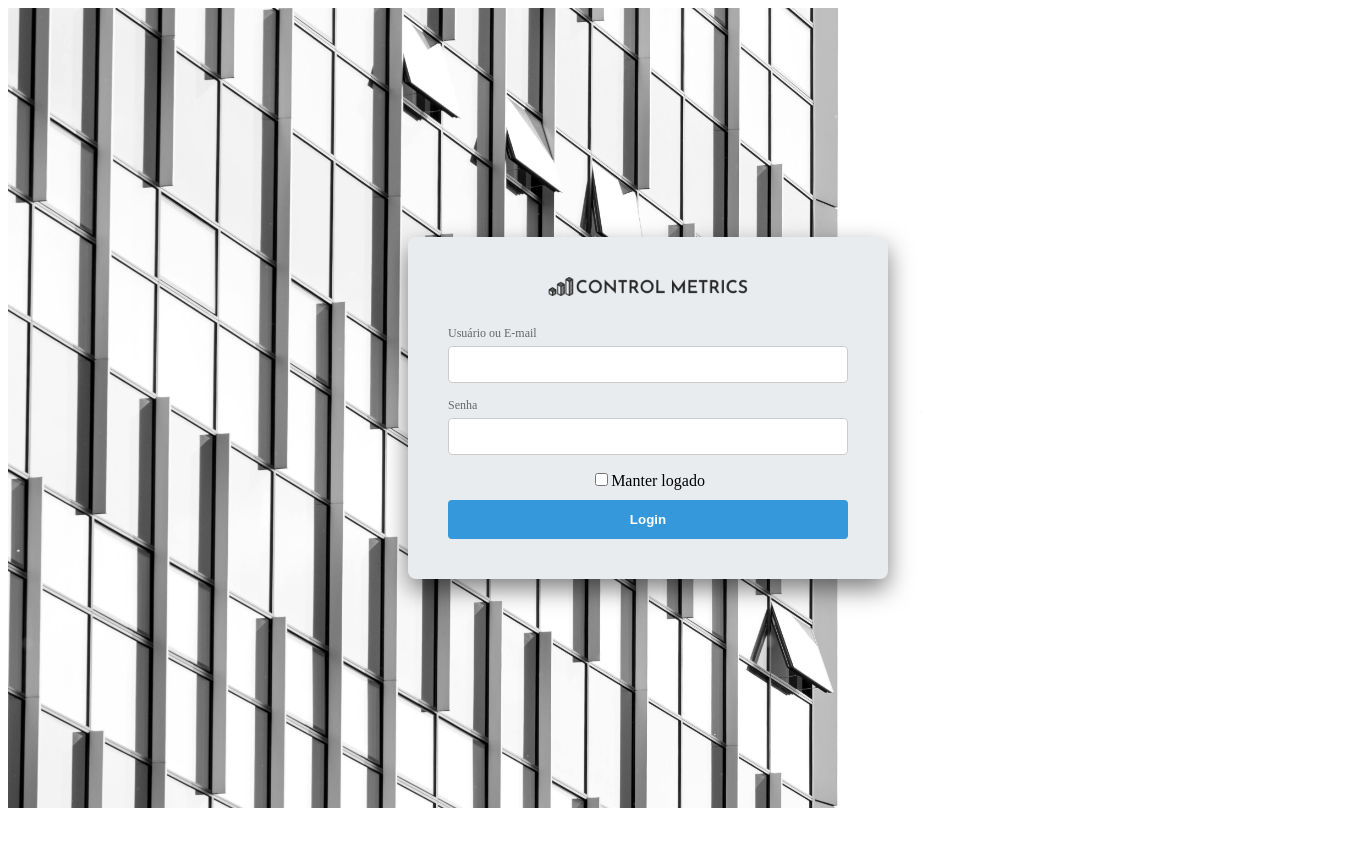
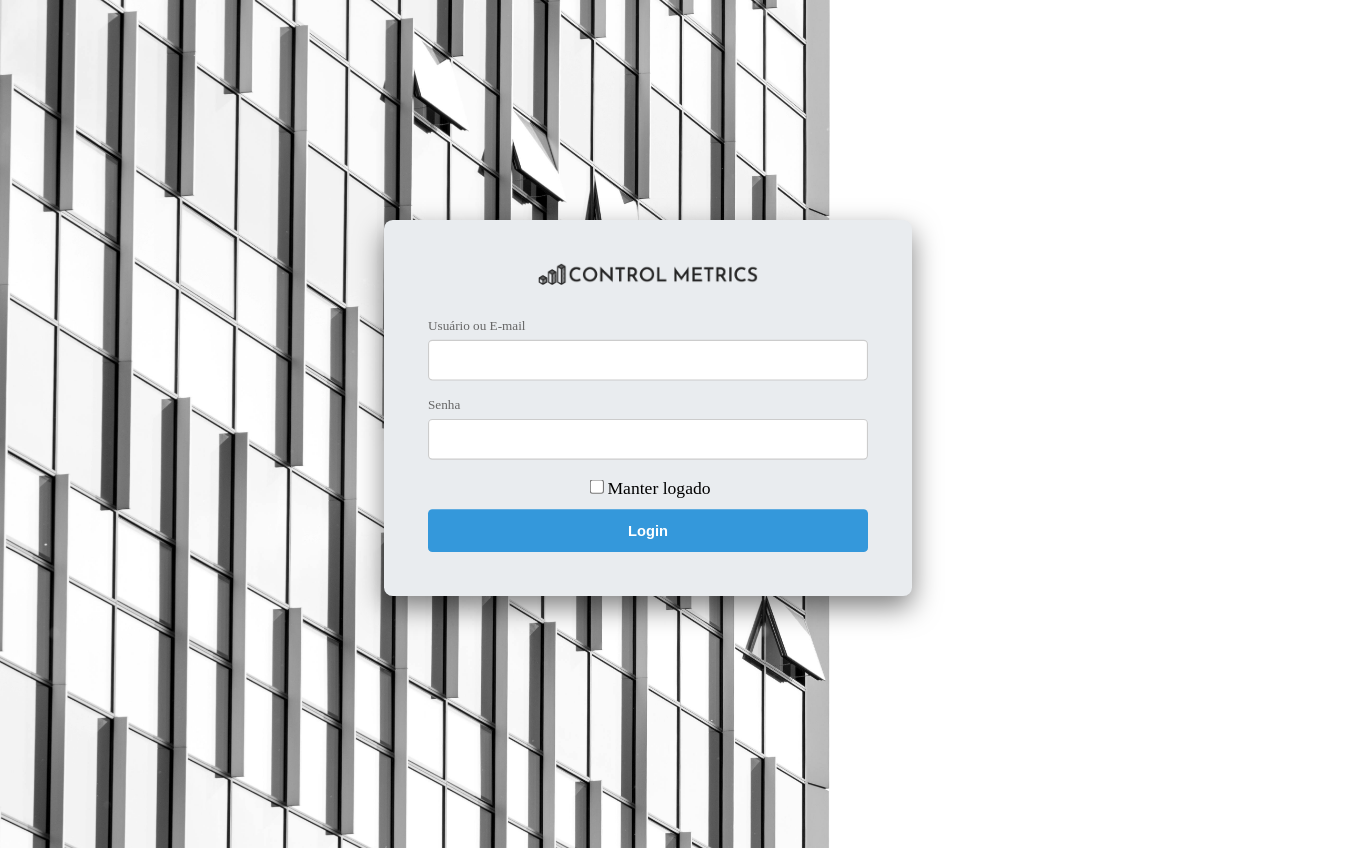
Before and after one commit to Heliferreira/funil-de-vendas-, a React (Vite) app in the folder client/: page / in a window 1280 px wide. Shown: the whole page, 1352 px wide, since content can reach past the window. Before the commit the page ends 816 px from the top, so only its background shows below. Built offline with nearby package versions, Linux system fonts and the light colour scheme; the HTML template or start-up script is replaced by a standard one.

Commit message:
fix: ajuste de zoom no fundo e correcao das faixas pretas

```diff
--- a/client/src/login.css
+++ b/client/src/login.css
@@ -6,11 +6,14 @@
   align-items: center;
   background-color: #000;
   background-image: url('./assets/fundoLogin.jpg');
-  /* ZOOM: Aumentado para 115% para remover as bordas brancas da imagem */
-  background-size: 115%;
+
+  /* SOLUÇÃO PARA O ZOOM SEM FAIXAS PRETAS */
+  background-size: cover;    /* Primeiro garante que cobre tudo */
+  transform: scale(1.1);     /* Dá o zoom de 10% no elemento inteiro */
   background-position: center;
   background-repeat: no-repeat;
-  overflow: hidden; /* Garante que o zoom não crie barras de rolagem */
+
+  overflow: hidden;          /* Impede que o zoom crie barras de rolagem */
 }
 
 .login-card {
```
